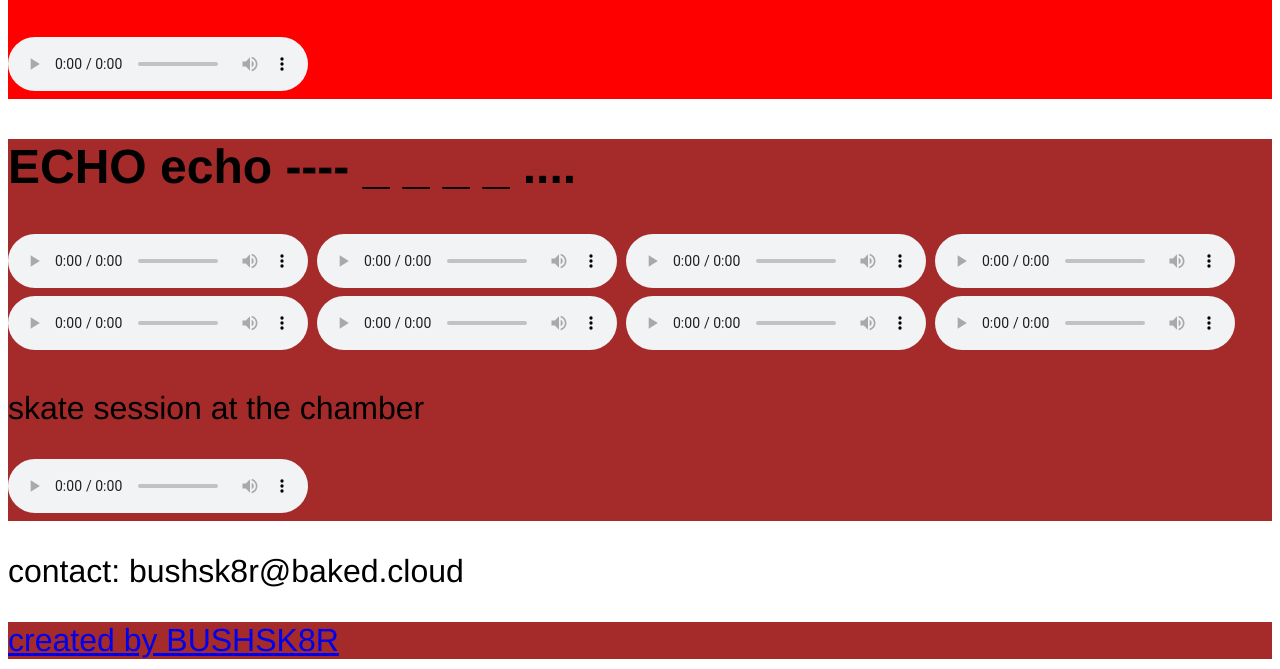
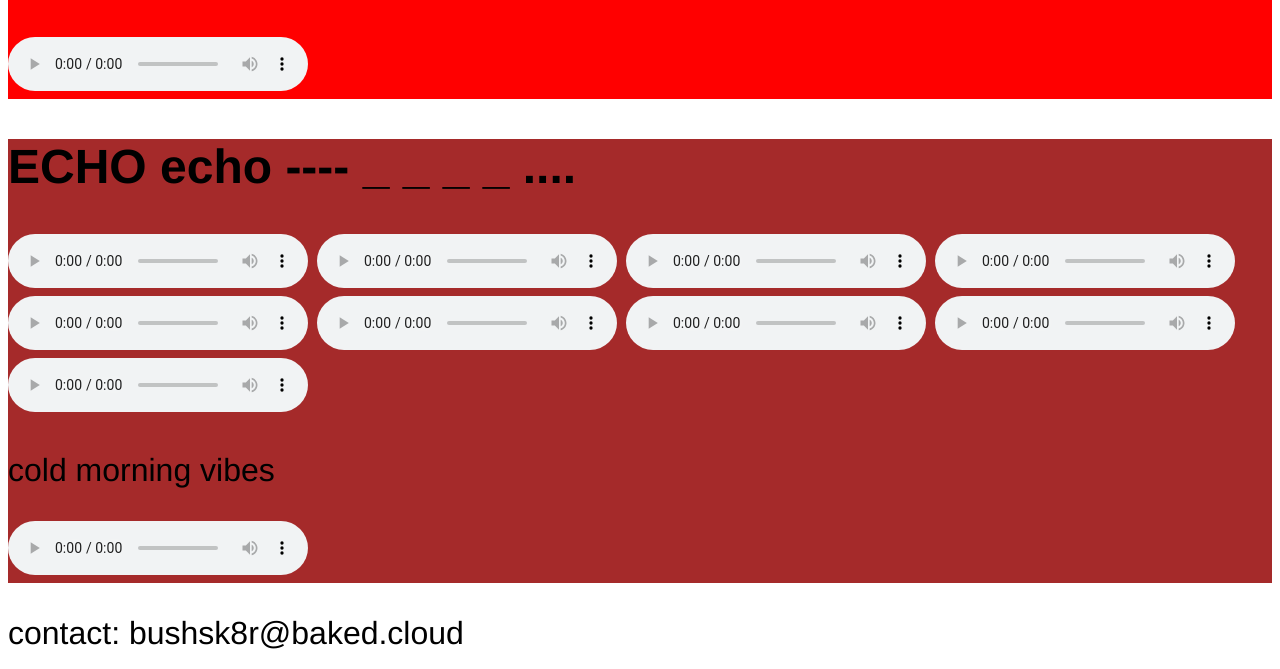
Before and after one commit to bushsk8r/bushsk8r.github.io, a plain HTML site: page echo.html in a window 1280 px wide. Shown: the part 528-1197 px from the top of the page. Drawn offline with Linux system fonts and the light colour scheme.

Commit message:
echo chamber 9

```diff
--- a/echo.html
+++ b/echo.html
@@ -73,9 +73,13 @@
             controls>
         </audio>
 
-        <p>skate session at the chamber</p>
+        <audio src="aud/echo chamber 8.wav"
+            controls>
+        </audio>
 
-        <audio src="aud/echo chamber 8.wav"
+        <p>cold morning vibes</p>
+
+        <audio src="aud/echo chamber 9.wav"
             controls>
         </audio>
 
```
Also changed, not shown: index.html (+1 -1 lines), 1 other file.
